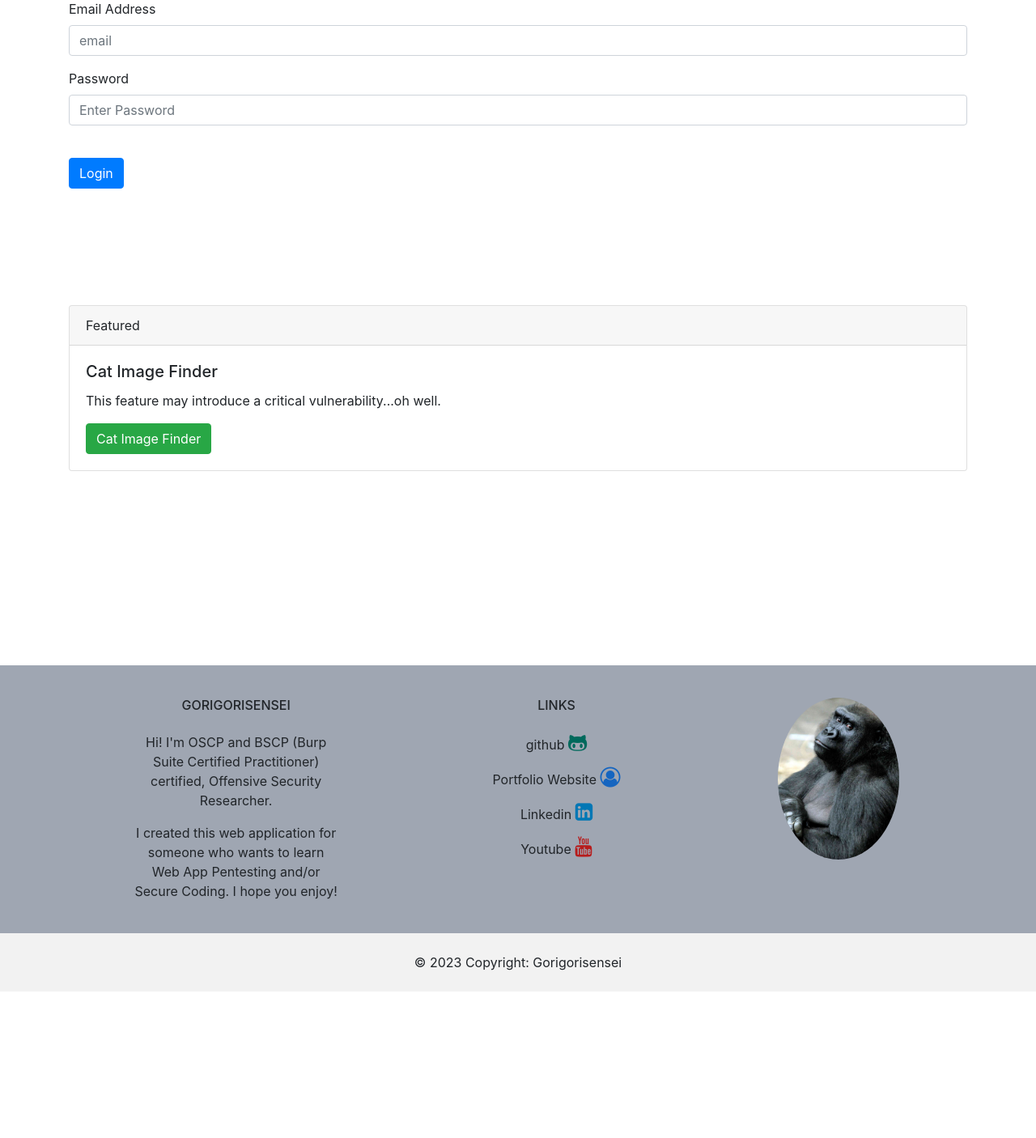
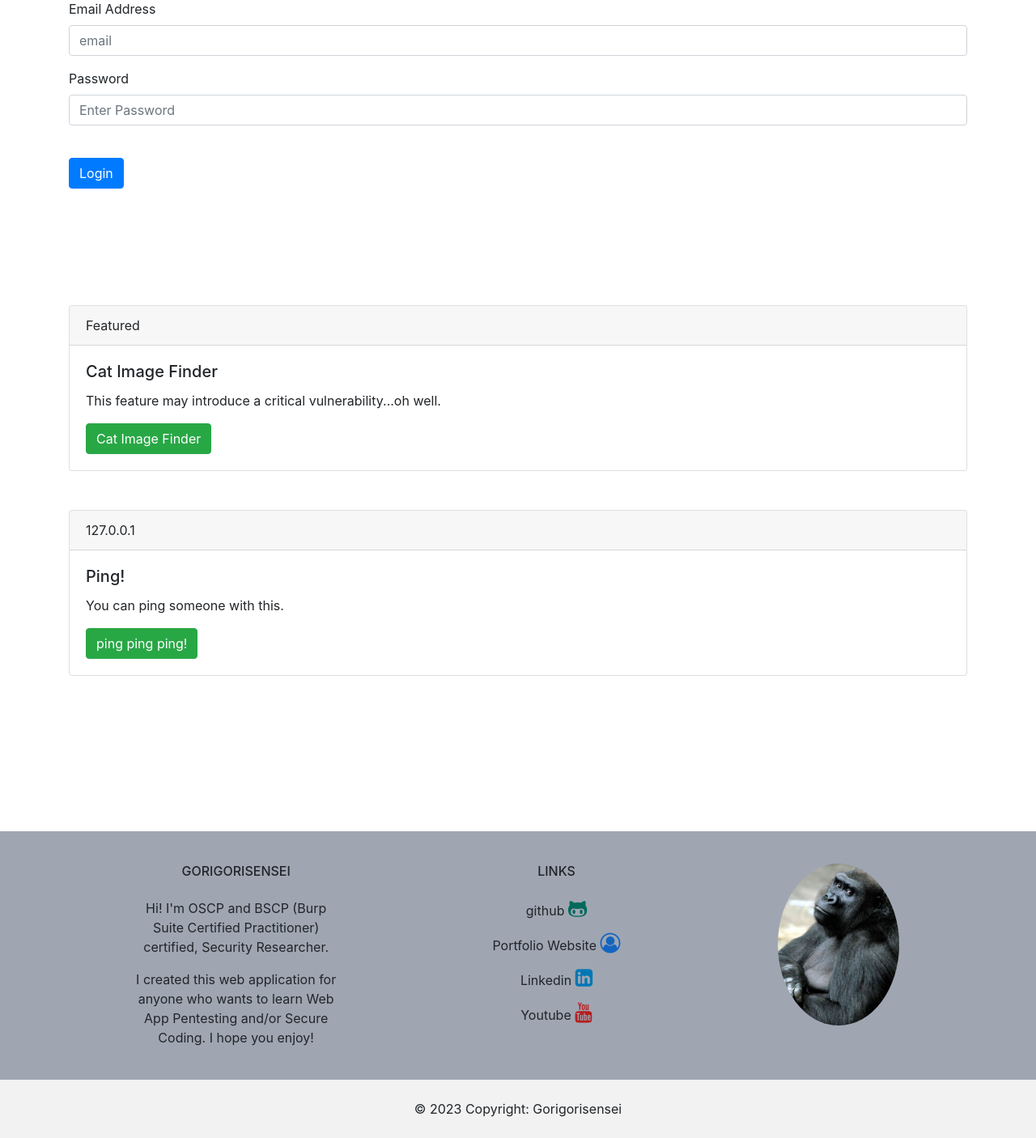
Before and after one commit to gorigorisensei/gorisenVulnerableApp, a Flask app: page /login in a window 1280 px wide. Shown: the part 147-1553 px from the top of the page at 81% size. Before the commit the page ends 1372 px from the top, so only its background shows below. Run offline with Flask 3, Linux system fonts and the light colour scheme; some libraries are stand-ins or nearby versions.

Commit message:
added rce

```diff
--- a/gorisenVulnApp/main.py
+++ b/gorisenVulnApp/main.py
@@ -6,4 +6,5 @@ if __name__ == "__main__":
     from waitress import serve
 
     serve(app, host="0.0.0.0", port=8080)
+
     #app.run(debug=True)
--- a/gorisenVulnApp/website/auth.py
+++ b/gorisenVulnApp/website/auth.py
@@ -1,3 +1,5 @@
+import subprocess
+
 from flask import Blueprint, render_template, request, flash, redirect, url_for
 from .models import User
 from . import db   ##means from __init__.py import db
@@ -18,7 +20,14 @@ def get_asset():
         return render_template("find_secret.html",user=current_user)
     return send_file(os.path.join(asset_folder, asset_name))
 
-
+@auth.route("/ping", methods=['GET', 'POST'])
+def page():
+    if request.method == 'POST':
+        hostname = request.form.get('hostname')
+        cmd = 'ping ' + hostname
+        return subprocess.check_output(cmd, shell=True)
+    else:
+        return render_template("ping.html",user=current_user)
 
 @auth.route('/login', methods=['GET', 'POST'])
 def login():
--- a/gorisenVulnApp/website/templates/base.html
+++ b/gorisenVulnApp/website/templates/base.html
@@ -121,10 +121,6 @@
 </script>
 {% endblock %}
 
-
-
-  </body>
-
 <!-- Section: Links  -->
   <section class=".bg-body-tertiary" style="background-color: #9FA6B2;">
 
@@ -140,10 +136,10 @@
             <i class="fas fa-gem me-3"></i>GorigoriSensei
           </h6>
           <p>
-            Hi! I'm OSCP and BSCP (Burp Suite Certified Practitioner) certified, Offensive Security Researcher.
+            Hi! I'm OSCP and BSCP (Burp Suite Certified Practitioner) certified, Security Researcher.
           </p>
 
-            <p> I created this web application for someone who wants to learn Web App Pentesting and/or Secure Coding.
+            <p> I created this web application for anyone who wants to learn Web App Pentesting and/or Secure Coding.
              I hope you enjoy!
           </p>
         </div>
@@ -194,8 +190,12 @@
       <!-- Grid row -->
     </div>
   </section>
+
+  </body>
+
+
   <!-- Section: Links  -->
-
+<footer style="margin: 0 0 -50px 0;">
   <!-- Copyright -->
   <div class="text-center p-4" style="background-color: rgba(0, 0, 0, 0.05);">
     © 2023 Copyright:
--- a/gorisenVulnApp/website/templates/login.html
+++ b/gorisenVulnApp/website/templates/login.html
@@ -42,6 +42,18 @@
 
       <br>
       <br>
+
+
+      <div class="card">
+  <div class="card-header">
+    127.0.0.1
+  </div>
+  <div class="card-body">
+    <h5 class="card-title">Ping!</h5>
+    <p class="card-text">You can ping someone with this.</p>
+     <a class="btn btn-success" href="/ping" role="button">ping ping ping!</a>
+  </div>
+</div>
       <br>
       <br>
       <br>
```
Also changed, not shown: gorisenVulnApp/website/solutions/ctf/ctf_solutions.txt (+19 -0 lines), gorisenVulnApp/website/templates/ping.html (added, +40 -0 lines), gorisenVulnApp/website/static/ping.gif (added), 1 other file.
